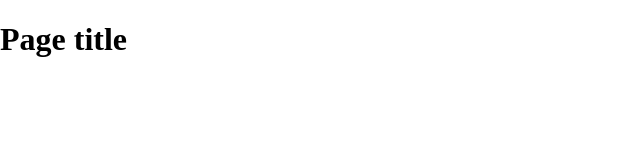
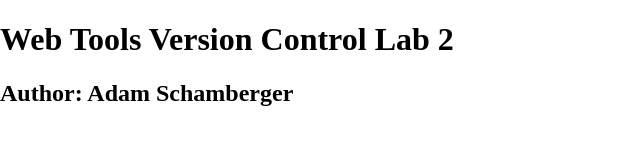
Before and after one commit to schamadam/webtools-github-intro-Schamberger, a plain HTML site: page index.html in a window 1280 px wide. Shown: the whole page, without its empty margins (0-640 px from the left). Drawn offline with nearby package versions, Linux system fonts and the light colour scheme.

Commit message:
changed author and heading 1 on index.html

```diff
--- a/index.html
+++ b/index.html
@@ -14,7 +14,8 @@
     </head>
     <body>
     <header>
-	<h1>Page title</h1>
+	<h1>Web Tools Version Control Lab 2</h1>
+        <h2>Author: Adam Schamberger</h2>
     </header>
     <nav id="pageNav">
     </nav>
```
